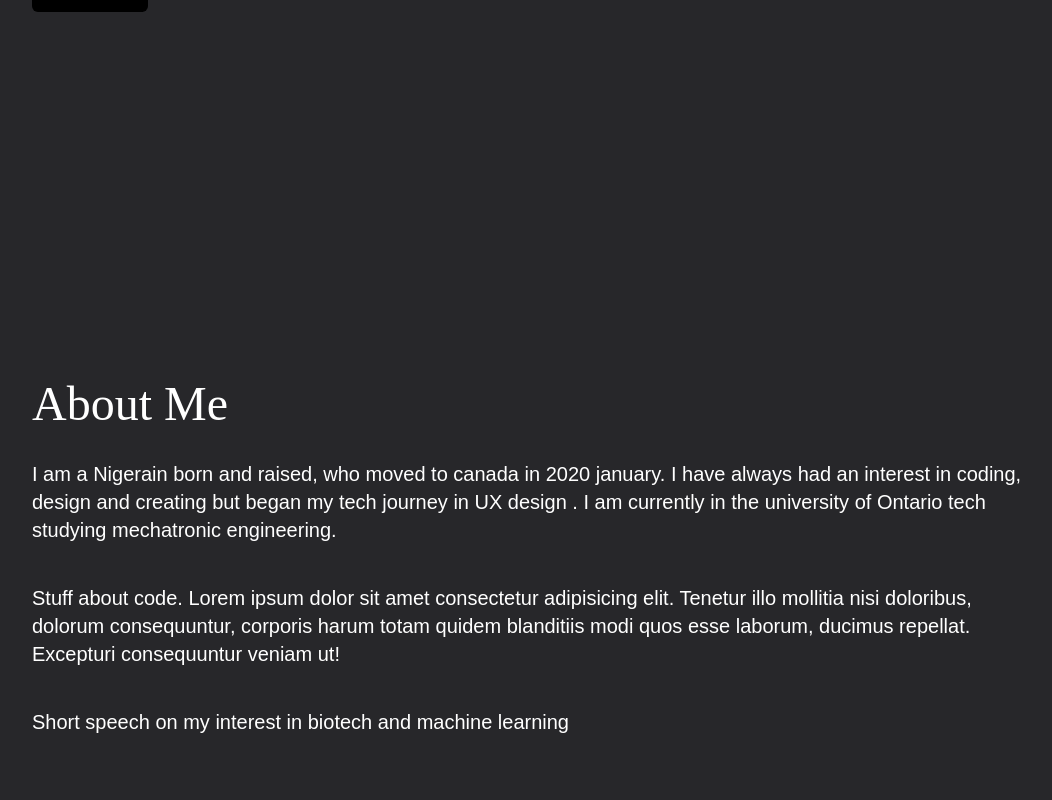
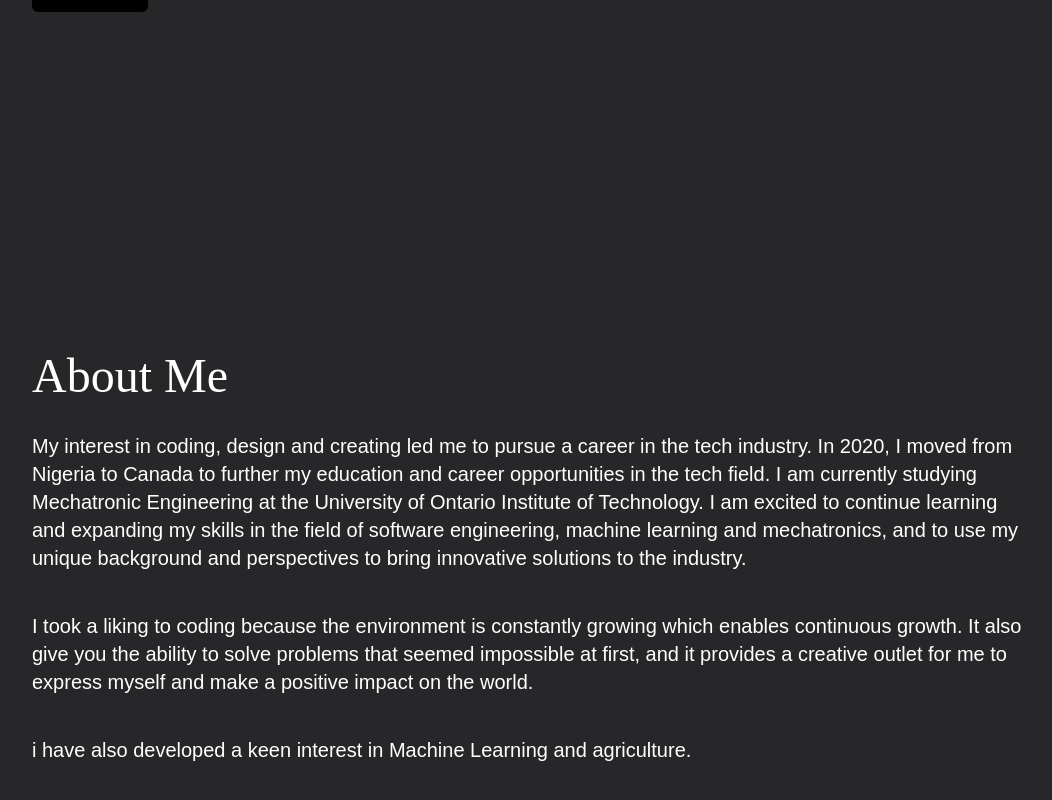
Before and after one commit to Tolu53/portfolio-V1.0, a React (Create React App) app: page / in a window 1280 px wide. Shown: the part 718-1518 px from the top of the page, without its empty margins (112-1164 px from the left). Built offline with nearby package versions, Linux system fonts and the light colour scheme; a web font is replaced by a local one.

Commit message:
Added the text

```diff
--- a/src/components/About.jsx
+++ b/src/components/About.jsx
@@ -7,16 +7,16 @@ const About = () => {
             <div>
                 <h1 className='pb-6 text-4xl sm:text-5xl capitalize font-starwar '>About Me</h1>
             </div>
-            <p className='text-xl my-2'>I am a Nigerain born and raised, who moved to canada in 2020 january.
-             I have always had an interest in coding, design and creating but began my tech journey in UX design .
-             I am currently in the university of Ontario tech studying mechatronic engineering.</p>
+            <p className='text-lg my-2 md:text-xl'>My interest in coding, design and creating led me to pursue a career in the tech industry.
+             In 2020, I moved from Nigeria to Canada to further my education and career opportunities in the tech field. I am currently studying
+             Mechatronic Engineering at the University of Ontario Institute of Technology. I am excited to continue learning and expanding my
+              skills in the field of software engineering, machine learning  and mechatronics, and to use my unique background and perspectives to bring
+              innovative solutions to the industry.</p>
              <br />
-             <p className='text-xl my-2'>Stuff about code. Lorem ipsum dolor sit amet consectetur adipisicing elit. Tenetur illo mollitia nisi
-                doloribus, dolorum consequuntur, corporis harum totam quidem blanditiis modi quos esse laborum,
-                ducimus repellat. Excepturi consequuntur veniam ut!</p>
+             <p className='text-lg my-2 md:text-xl'>I took a liking to coding because the environment is constantly growing which enables continuous growth. It also give you the ability to solve problems
+             that seemed impossible at first, and it provides a creative outlet for me to express myself and make a positive impact on the world. </p>
             <br />
-            <p className='text-xl my-2'>Short speech on my interest in biotech and machine learning</p>
-
+            <p className='text-lg my-2 md:text-xl'>i have also developed a keen interest in Machine Learning and agriculture. </p>
         </div>
 
     </div>
--- a/src/components/Home.jsx
+++ b/src/components/Home.jsx
@@ -12,7 +12,7 @@ const Home = () => {
             <div>
                 <h1 className=' my-2 text-7xl sm:text-9xl capitalize font-starwar'>Hi Im tolu james</h1>
                 <h2 className=' text-3xl sm:text-5xl capitalize font-starwar'> A software engineer and fullstack developer</h2>
-                <p className='text-xl'>Lorem ipsum, dolor sit amet consectetur adipisicing elit. Architecto et eius nostrum necessitatibus, itaque omnis! Explicabo quod odio ullam minus odit libero sit et eius assumenda! Et a aut nihil!</p>
+                <p className='text-xl'>Welcome to my website! Here, you will find information on my skills, experience, and projects. Browse through my portfolio and contact me for more information on how I can help bring your ideas to life.</p>
                 <div>
 
                     <Link to= "About" smooth duration={500} className='w-fit px-6 py-3 my-2 flex items-center rounded-md bg-black cursor-pointer'>
```
